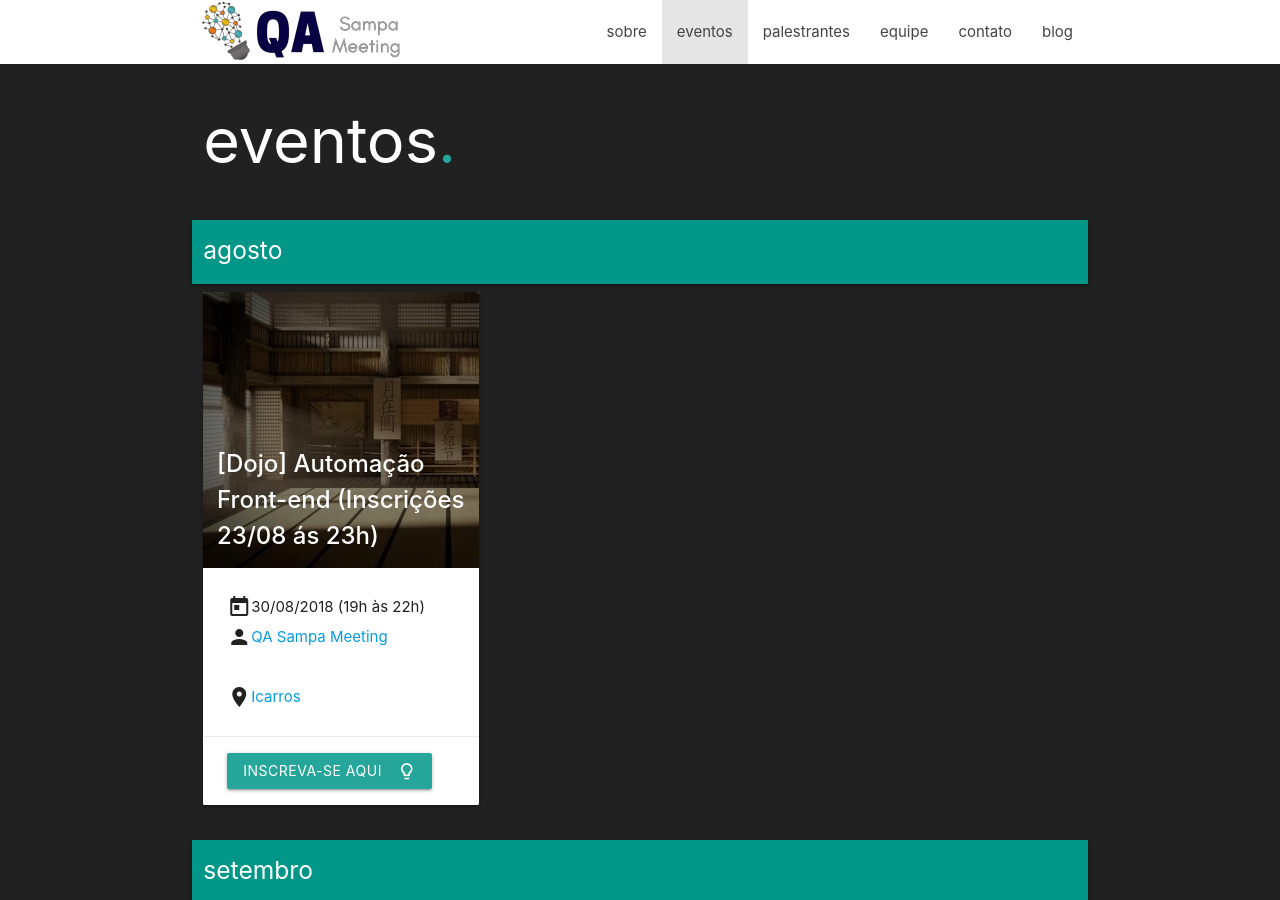
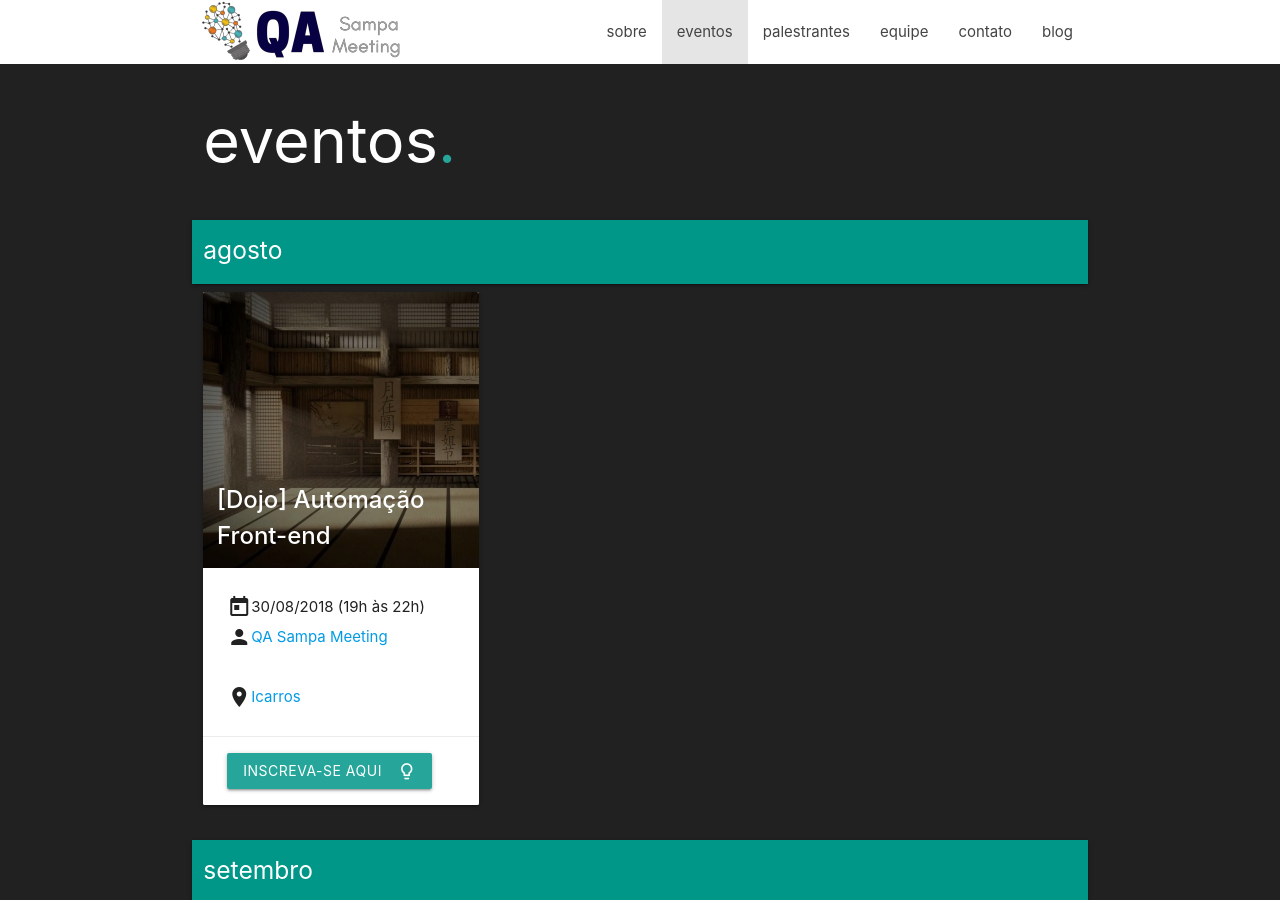
Before and after one commit to qasampameeting/qasampameeting.github.io, a Jekyll site: the page built from events.md, in a window 1280 px wide and 900 px high. Built offline with Jekyll 4.4.1, drawn with Linux system fonts in a browser that asks for light colours; nearby versions of some CDN libraries.

Commit message:
dojo title alteration

```diff
--- a/_data/events.yml
+++ b/_data/events.yml
@@ -2,7 +2,7 @@
 
 agosto:
   - date: 30-08-2018 (19h às 22h)
-    title: "[Dojo] Automação Front-end (Inscrições 23/08 ás 23h)"
+    title: "[Dojo] Automação Front-end"
     place:
       name: Icarros
       map_link: https://goo.gl/maps/DnBHu24DDbw
```
